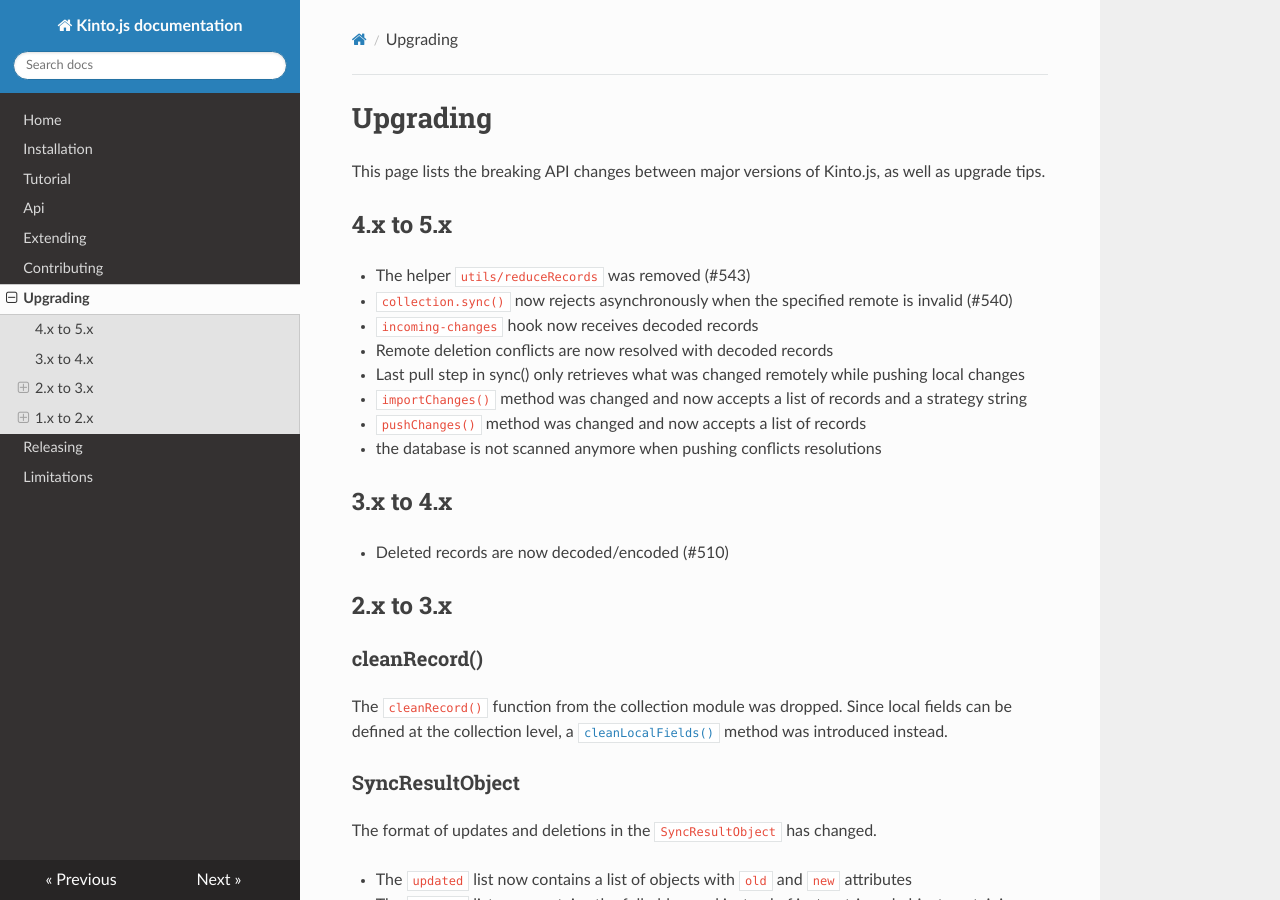
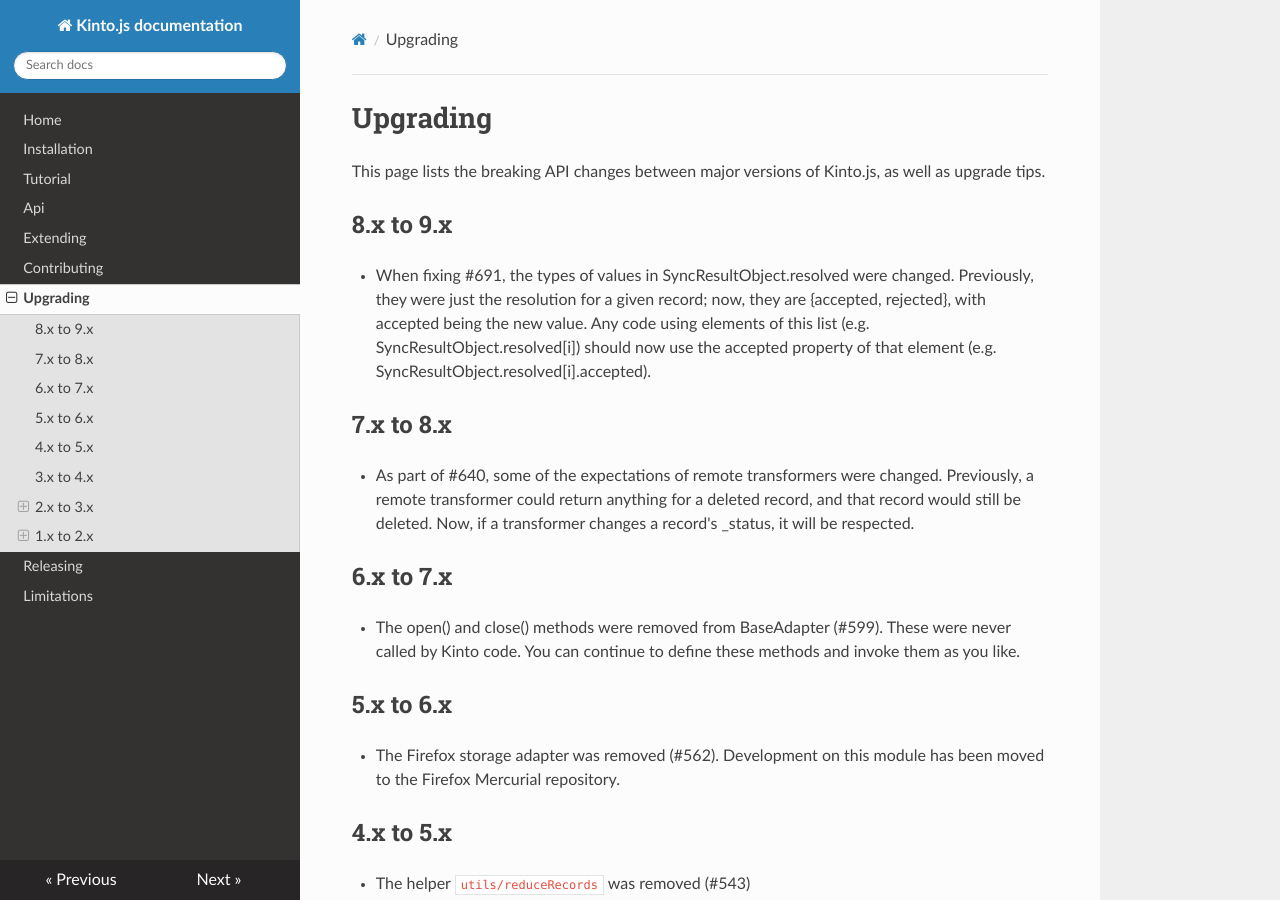
Before and after one commit to Kinto/kinto.js, an MkDocs documentation site: the page built from docs/upgrading.md, in a window 1280 px wide and 900 px high. Built offline with MkDocs 1.6.1, drawn with Linux system fonts in a browser that asks for light colours; nearby versions of some CDN libraries; old or Windows-style settings are respelled for this version of MkDocs.

Commit message:
Update docs

```diff
--- a/docs/upgrading.md
+++ b/docs/upgrading.md
@@ -1,6 +1,22 @@
 # Upgrading
 
 This page lists the breaking API changes between major versions of Kinto.js, as well as upgrade tips.
+
+## 8.x to 9.x
+
+* When fixing #691, the types of values in SyncResultObject.resolved were changed. Previously, they were just the resolution for a given record; now, they are {accepted, rejected}, with accepted being the new value. Any code using elements of this list (e.g. SyncResultObject.resolved[i]) should now use the accepted property of that element (e.g. SyncResultObject.resolved[i].accepted).
+
+## 7.x to 8.x
+
+* As part of #640, some of the expectations of remote transformers were changed. Previously, a remote transformer could return anything for a deleted record, and that record would still be deleted. Now, if a transformer changes a record's _status, it will be respected.
+
+## 6.x to 7.x
+
+* The open() and close() methods were removed from BaseAdapter (#599). These were never called by Kinto code. You can continue to define these methods and invoke them as you like.
+
+## 5.x to 6.x
+
+* The Firefox storage adapter was removed (#562). Development on this module has been moved to the Firefox Mercurial repository.
 
 ## 4.x to 5.x
 
```
Also changed, not shown: docs/api.md (+1 -1 lines).
